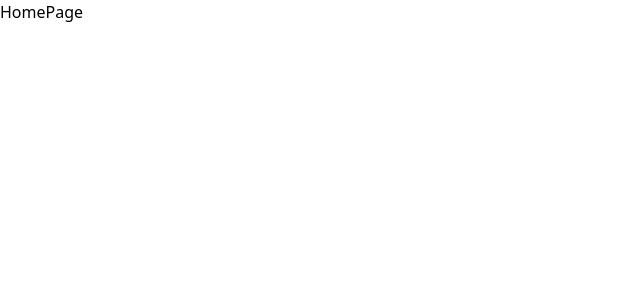
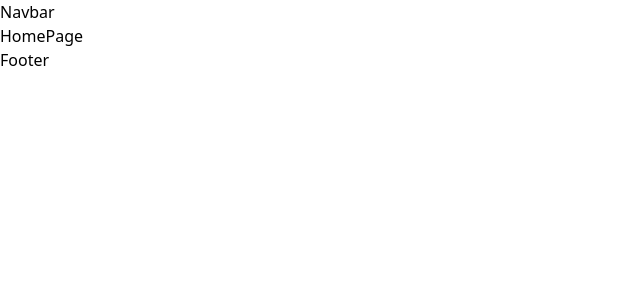
Before and after one commit to Kris1027/mern-simple-blog, a React (Vite) app in the folder client/: page / in a window 1280 px wide. Shown: the top 300 px of the page, without its empty margins (0-640 px from the left). Built offline with nearby package versions, Linux system fonts and the light colour scheme.

Commit message:
create a RootLayout and build a Navbar and Footer components

```diff
--- /dev/null
+++ b/client/src/components/footer.jsx
@@ -0,0 +1,5 @@
+function Footer() {
+    return <div>Footer</div>;
+}
+
+export default Footer;
--- /dev/null
+++ b/client/src/components/navbar.jsx
@@ -0,0 +1,5 @@
+function Navbar() {
+    return <div>Navbar</div>;
+}
+
+export default Navbar;
--- /dev/null
+++ b/client/src/layouts/root-layout.jsx
@@ -0,0 +1,23 @@
+import Footer from '../components/footer';
+import Navbar from '../components/navbar';
+import { Outlet } from 'react-router-dom';
+
+function RootLayout() {
+    return (
+        <div>
+            <header>
+                <Navbar />
+            </header>
+
+            <main>
+                <Outlet />
+            </main>
+
+            <footer>
+                <Footer />
+            </footer>
+        </div>
+    );
+}
+
+export default RootLayout;
```
Also changed, not shown: client/src/router/routes.jsx (+12 -5 lines).
